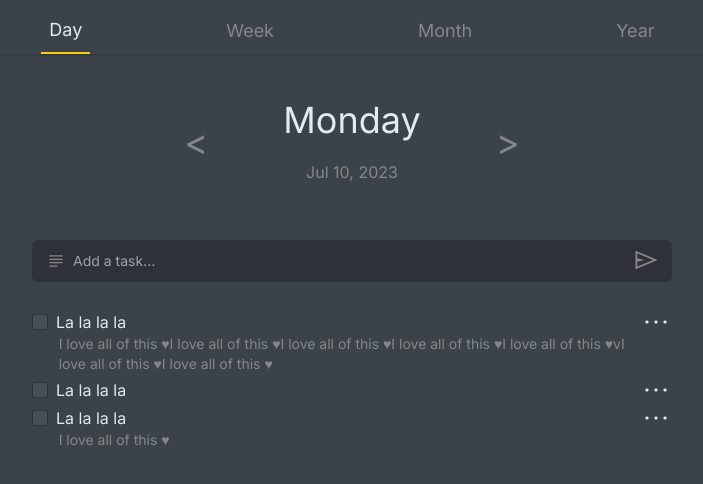
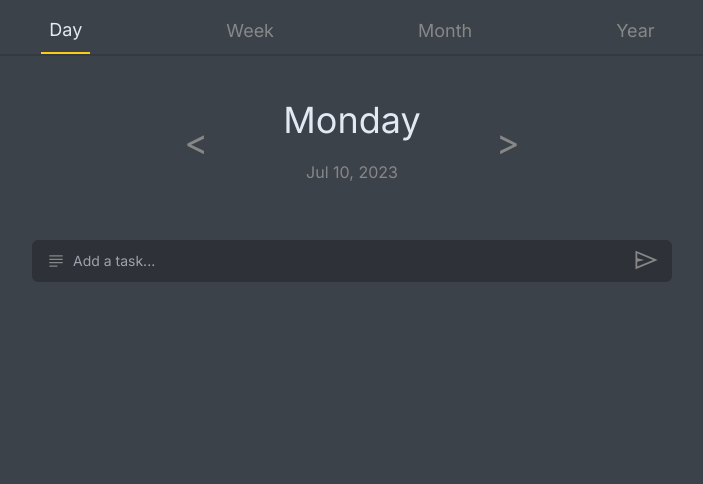
Before and after one commit to AlanDouglasASouza/front-todo, a Next.js app: page / in a window 1280 px wide. Shown: the top 484 px of the page, without its empty margins (288-991 px from the left). Built offline with nearby package versions, Linux system fonts and the light colour scheme.

Commit message:
chore: add dinamic tasks

```diff
--- a/src/app/components/inputTodo.tsx
+++ b/src/app/components/inputTodo.tsx
@@ -1,4 +1,6 @@
-export default function InputTodo() {
+import { IInput } from "../interfaces";
+
+export default function InputTodo({ change, click, value }: IInput) {
   return (
     <div className="relative mb-6 w-full">
       <div className="absolute inset-y-0 left-0 flex items-center pl-3.5 pointer-events-none">
@@ -17,6 +19,8 @@ export default function InputTodo() {
         id="input-group-1"
         className="bg-black-border border border-black-border text-white-word text-sm rounded-md focus:ring-blue-500 focus:border-blue-500 block w-full pl-10 p-2.5  dark:bg-gray-700 dark:border-gray-600 dark:placeholder-gray-word dark:text-white-word dark:focus:ring-blue-500 dark:focus:border-blue-500"
         placeholder="Add a task..."
+        onChange={change}
+        value={value}
       />
       <svg
         className="w-7 h-7 text-gray-500 dark:text-gray-400 absolute top-1.5 bottom-0 right-3 cursor-pointer"
@@ -24,6 +28,7 @@ export default function InputTodo() {
         xmlns="http://www.w3.org/2000/svg"
         fill="currentColor"
         viewBox="0 -960 960 960"
+        onClick={click}
       >
         <path d="M120-160v-640l760 320-760 320Zm60-93 544-227-544-230v168l242 62-242 60v167Zm0 0v-457 457Z" />
       </svg>
--- a/src/app/components/taskBox.tsx
+++ b/src/app/components/taskBox.tsx
@@ -6,6 +6,7 @@ export default function TaskBox({
   content,
   checkBox,
   click,
+  title,
 }: ITaskBox) {
   return (
     <div
@@ -15,7 +16,7 @@ export default function TaskBox({
       onClick={click}
     >
       <div className="flex items-center justify-between w-full">
-        <Checkbox label="La la la la " checked={checkBox?.checked || false} />
+        <Checkbox label={title} checked={checkBox?.checked || false} />
         <svg
           className="w-8 h-8 text-white-word dark:text-gray-200 cursor-pointer"
           aria-hidden="true"
--- a/src/app/page.tsx
+++ b/src/app/page.tsx
@@ -8,12 +8,17 @@ import { increaseTime } from "./helpers/alterTimes";
 import InputTodo from "./components/inputTodo";
 import TasksContainer from "./components/tasksContainer";
 import TaskBox from "./components/taskBox";
+import { IBaseTasks } from "./interfaces";
+import { getTasks, insert } from "./services/taskService";
+import { tasks } from "./data/database";
 
 export default function Home() {
   const [selectTime, setSelectTime] = useState(Times.DAY);
   const [date, setDate] = useState(new Date());
   const { title, data } = formateDate(selectTime, date);
   const [isSelected, setIsSelected] = useState<number>();
+  const [input, setInput] = useState<string>("");
+  const [allTasks, setAllTasks] = useState<IBaseTasks[]>(tasks);
 
   const clickRightTime = () => {
     const newDate = increaseTime(date, selectTime, true);
@@ -23,6 +28,21 @@ export default function Home() {
   const clickLeftTime = () => {
     const newDate = increaseTime(date, selectTime, false);
     setDate(newDate);
+  };
+
+  const addTask = () => {
+    alert(input);
+
+    const todo = {
+      title: input,
+      content: "",
+      checked: false,
+      date: new Date(),
+    };
+
+    insert(todo);
+    setAllTasks(getTasks());
+    setInput("");
   };
 
   return (
@@ -35,28 +55,22 @@ export default function Home() {
         clickRight={clickRightTime}
       />
       <TasksContainer>
-        <InputTodo />
-        <TaskBox
-          content="I love all of this ♥I love all of this ♥I love all of this ♥I love all of this ♥I love all of this ♥vI love all of this ♥I love all of this ♥"
-          checkBox={{ checked: false, label: "" }}
-          selected={isSelected === 0}
-          id={0}
-          click={() => setIsSelected(0)}
+        <InputTodo
+          change={(e: any) => setInput(e.target.value)}
+          value={input}
+          click={addTask}
         />
-        <TaskBox
-          content=""
-          checkBox={{ checked: true, label: "" }}
-          selected={isSelected === 1}
-          id={1}
-          click={() => setIsSelected(1)}
-        />
-        <TaskBox
-          content="I love all of this ♥"
-          checkBox={{ checked: false, label: "" }}
-          selected={isSelected === 2}
-          id={2}
-          click={() => setIsSelected(2)}
-        />
+
+        {allTasks?.map((task) => {
+          <TaskBox
+            content={task.content}
+            checkBox={{ checked: task.checked, label: "" }}
+            selected={isSelected === task.id}
+            id={task.id || 0}
+            click={() => setIsSelected(task.id)}
+            title={task.title}
+          />;
+        })}
       </TasksContainer>
     </main>
   );
--- a/src/app/services/taskService.ts
+++ b/src/app/services/taskService.ts
@@ -1,5 +1,11 @@
-import { tasks } from "../data/database";
+//import { tasks } from "../data/database";
 import { IBaseTasks } from "../interfaces";
+
+let tasks: IBaseTasks[] = [];
+
+export const getTasks = () => {
+  return tasks;
+};
 
 export const insert = (task: IBaseTasks) => {
   task.id = tasks.length;
```
Also changed, not shown: src/app/interfaces/index.tsx (+7 -0 lines). Lines whose indentation alone changed are shown as unchanged.
